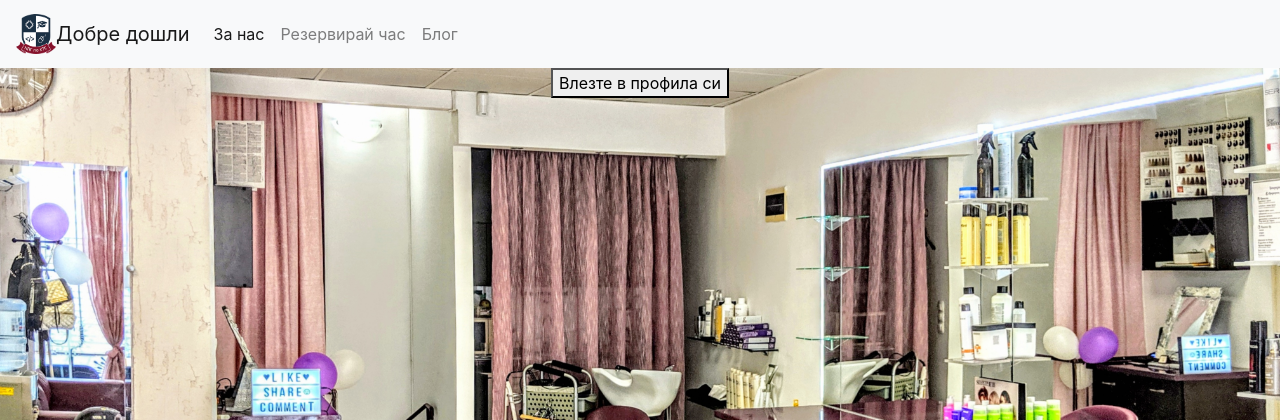
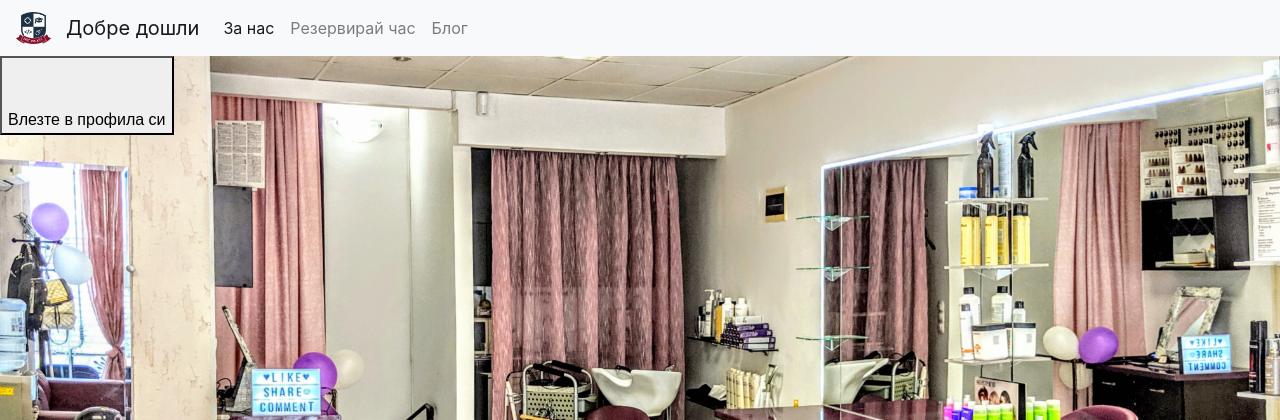
Before and after one commit to kysmetliiski/Beauty-Salon, a PHP site: page /kursova/UktcBeautySalon.html in a window 1280 px wide. Shown: the top 420 px of the page. Run offline with PHP 8.4, Linux system fonts and the light colour scheme.

Commit message:
new files added
some modification that improves the quality of the code and two new files beautysalon.css and perfumes.css

```diff
--- a/UktcBeautySalon.html
+++ b/UktcBeautySalon.html
@@ -5,33 +5,24 @@
     <meta http-equiv="X-UA-Compatible" content="IE=edge">
     <meta name="viewport" content="width=device-width, initial-scale=1.0">
     <title>UktcBeautySalon</title>
-    <style>
-        body {
-          background-image: url('snimki/salon-image-2.jpg' );
-          background-size: cover;
-          background-repeat: no-repeat;
-        overflow: hidden
-        ;
-        }
-    .text-center{
-        text-align: center;
-    /*    background-color: #4a4d4a; /* Green
-  border: none;
-  color: white;
-  padding: 15px 32px;
-  text-align: center;
-  text-decoration: none;
-  display: inline-block;
-  font-size: 16px;*/
-    }
 
-        </style>
+
+
+
 </head>
 <link rel="stylesheet" href="https://stackpath.bootstrapcdn.com/bootstrap/4.3.1/css/bootstrap.min.css" integrity="sha384-ggOyR0iXCbMQv3Xipma34MD+dH/1fQ784/j6cY/iJTQUOhcWr7x9JvoRxT2MZw1T" crossorigin="anonymous">
+<link rel="stylesheet" href="beautySalon.css">
+<body>
 
-<body>
+
+
+  <!-- ------------------------------------------------navbar------------------------------------------------ -->
+
+
     <nav class="navbar navbar-expand-lg navbar-light bg-light">
-        <img src="snimki/logo.png" class="rounded float-left" alt="uktclogo" width="40" height="40"style="vertical-align:middle;margin:6px 0px">
+
+        <img src="snimki/logo.png" class="photo" alt="uktclogo" width="40" height="40">
+
         <a class="navbar-brand" href="UktcBeautySalon.html">  Добре дошли</a>
         <button class="navbar-toggler" type="button" data-toggle="collapse" data-target="#navbarSupportedContent" aria-controls="navbarSupportedContent" aria-expanded="false" aria-label="Toggle navigation">
           <span class="navbar-toggler-icon"></span>
@@ -55,10 +46,15 @@
       <div class="text-center">
         <a href="uktclogin.php">
 
-        <button type ="button">Влезте в профила си</button>
 
 
       </div>
+      <!-- ------------------------------------------------navbar------------------------------------------------ -->
+
+      <button type ="button" class="button">Влезте в профила си</button>
+
+
+
 
 
 
--- /dev/null
+++ b/beautySalon.css
@@ -0,0 +1,21 @@
+body {
+    background-image: url('snimki/salon-image-2.jpg' );
+    background-size: cover;
+    background-repeat: no-repeat;
+  overflow: hidden;
+  }
+.text-center{
+  text-align: center;
+}
+.photo{
+    width: 4%;
+    height: 2%;
+    float: left;
+    padding-right: 15px;
+}
+.button{
+    padding-top: 50px;
+    font-family: 'Raleway', sans-serif;
+    text-align: center;
+
+}
--- a/guestbooking.html
+++ b/guestbooking.html
@@ -5,9 +5,7 @@
     <meta http-equiv="X-UA-Compatible" content="IE=edge">
     <meta name="viewport" content="width=device-width, initial-scale=1.0">
     <title>Резервирайте час за процедура</title>
-    <style>
 
-    </style>
 </head>
 <link rel="stylesheet" href="https://cdn.jsdelivr.net/npm/bootstrap@4.0.0/dist/css/bootstrap.min.css" integrity="sha384-Gn5384xqQ1aoWXA+058RXPxPg6fy4IWvTNh0E263XmFcJlSAwiGgFAW/dAiS6JXm" crossorigin="anonymous">
 
```
Also changed, not shown: aboutus.css (+4 -4 lines), aboutus.html (+13 -7 lines), blog.html (+10 -8 lines), perfumes.css (added, +17 -0 lines), perfumes.html (+3 -15 lines).
